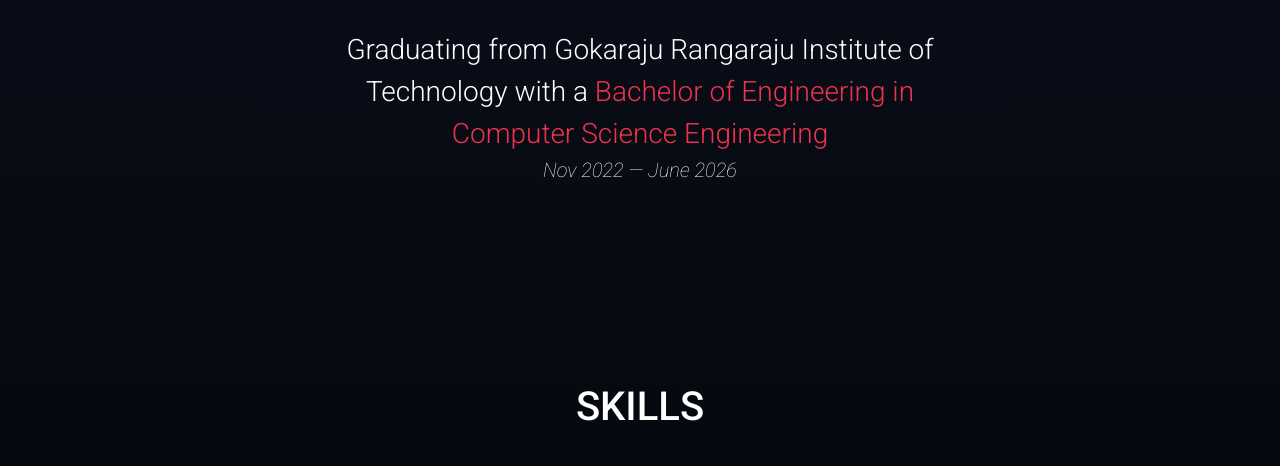
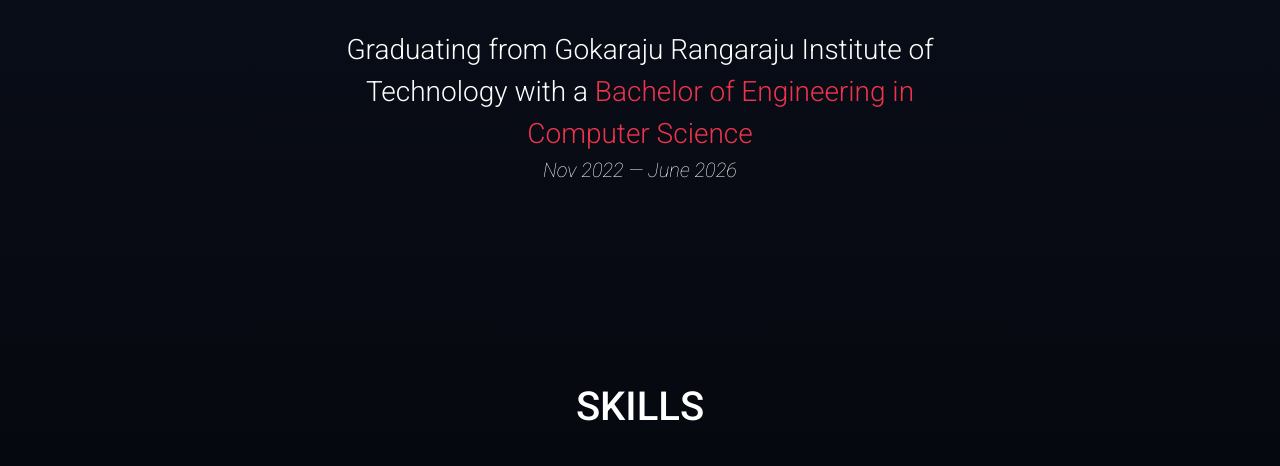
Before and after one commit to reporanger07/reporanger07.github.io, a plain HTML site: page index.html in a window 1280 px wide. Shown: the part 1611-2077 px from the top of the page. Drawn offline with nearby package versions, Linux system fonts and the light colour scheme; no server answers.

Commit message:
Update index.html

```diff
--- a/index.html
+++ b/index.html
@@ -103,7 +103,7 @@
           <p>
             Graduating from Gokaraju Rangaraju Institute of Technology with a
             <span class="major">
-Bachelor of Engineering in Computer Science Engineering
+           Bachelor of Engineering in Computer Science
             </span>
           </p>
           <p class="year-taken">Nov 2022 &mdash; June 2026</p>
```
